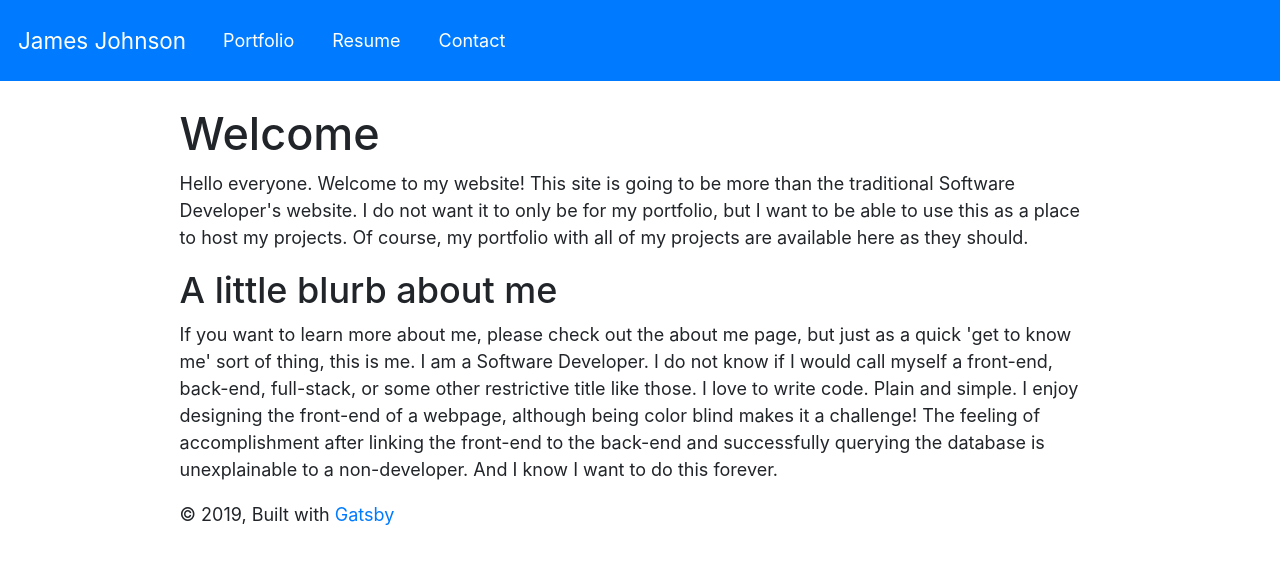
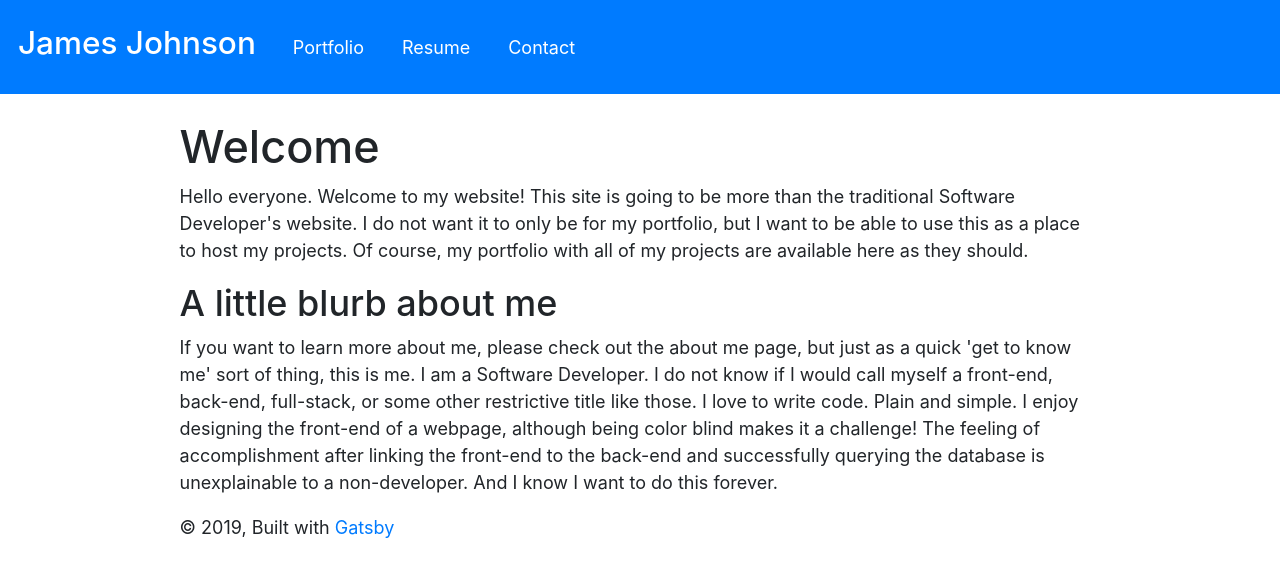
Before and after one commit to JamesJ0717/personal-site, a Gatsby site: page / in a window 1280 px wide. Built offline with nearby package versions, Linux system fonts and the light colour scheme; Gatsby itself is replaced by a stand-in of ours.

Commit message:
moved stuff around

```diff
--- a/gatsby-node.js
+++ b/gatsby-node.js
@@ -30,7 +30,7 @@ exports.createPages = async ({ graphql, actions }) => {
   `)
   result.data.allMarkdownRemark.edges.forEach(({ node }) => {
     createPage({
-      path: "portfolio" + node.fields.slug,
+      path: node.fields.slug,
       component: path.resolve(`./src/templates/post.js`),
       context: {
         // Data passed to context is available
--- a/src/components/header.js
+++ b/src/components/header.js
@@ -17,7 +17,9 @@ const Header = ({ siteTitle }) => (
     bg="primary"
     sticky="top"
   >
-    <Navbar.Brand href="/">{siteTitle}</Navbar.Brand>
+    <Navbar.Brand href="/">
+      <h3>{siteTitle}</h3>
+    </Navbar.Brand>
     <Navbar.Toggle />
     <Navbar.Collapse id="basic-navbar-nav">
       <Nav className="mr-auto">
--- a/src/pages/portfolio.jsx
+++ b/src/pages/portfolio.jsx
@@ -18,9 +18,7 @@ export default ({ data }) => {
         <Card key={node.frontmatter.title}>
           <Card.Header>
             <Card.Title>
-              <Link to={"/portfolio/" + node.fields.slug}>
-                {node.frontmatter.title}
-              </Link>
+              <Link to={node.fields.slug}>{node.frontmatter.title}</Link>
               <p style={style}>{node.frontmatter.date}</p>
             </Card.Title>
           </Card.Header>
```
Also changed, not shown: src/mdpages/portfolio/Media Subdomain.md (renamed from src/mdpages/Media Subdomain.md), src/mdpages/portfolio/OPCS.md (renamed from src/mdpages/OPCS.md), src/mdpages/portfolio/Stockerino.md (renamed from src/mdpages/Stockerino.md), 2 other files.
